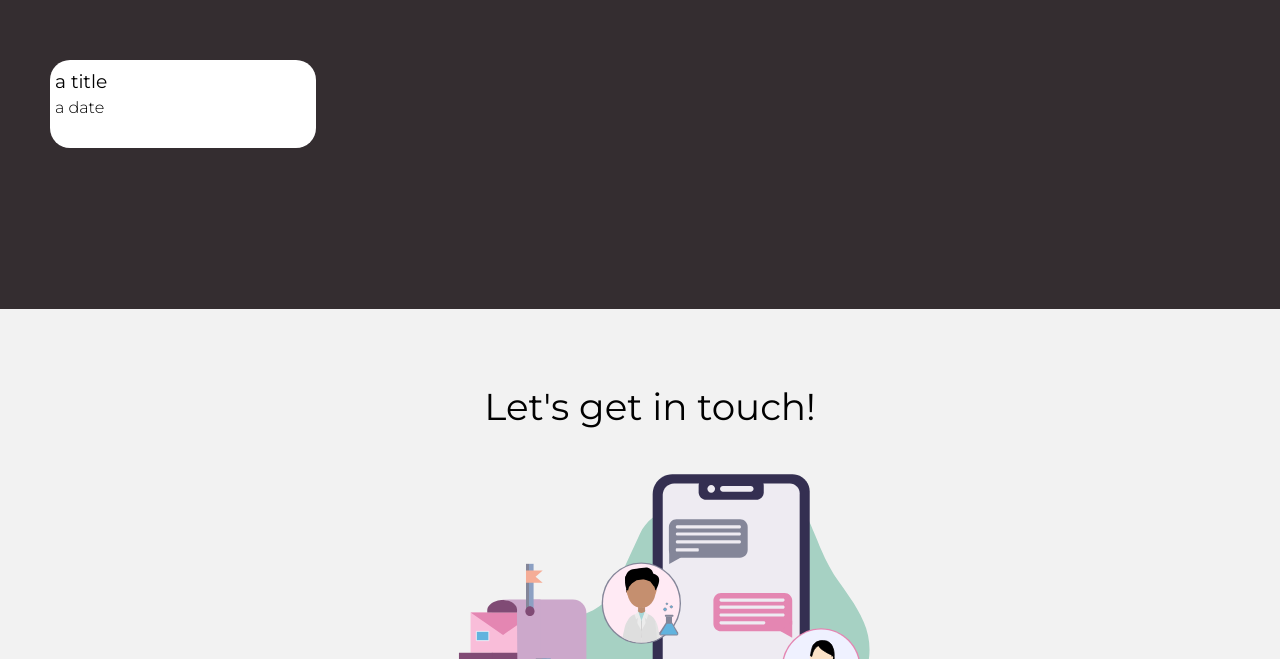
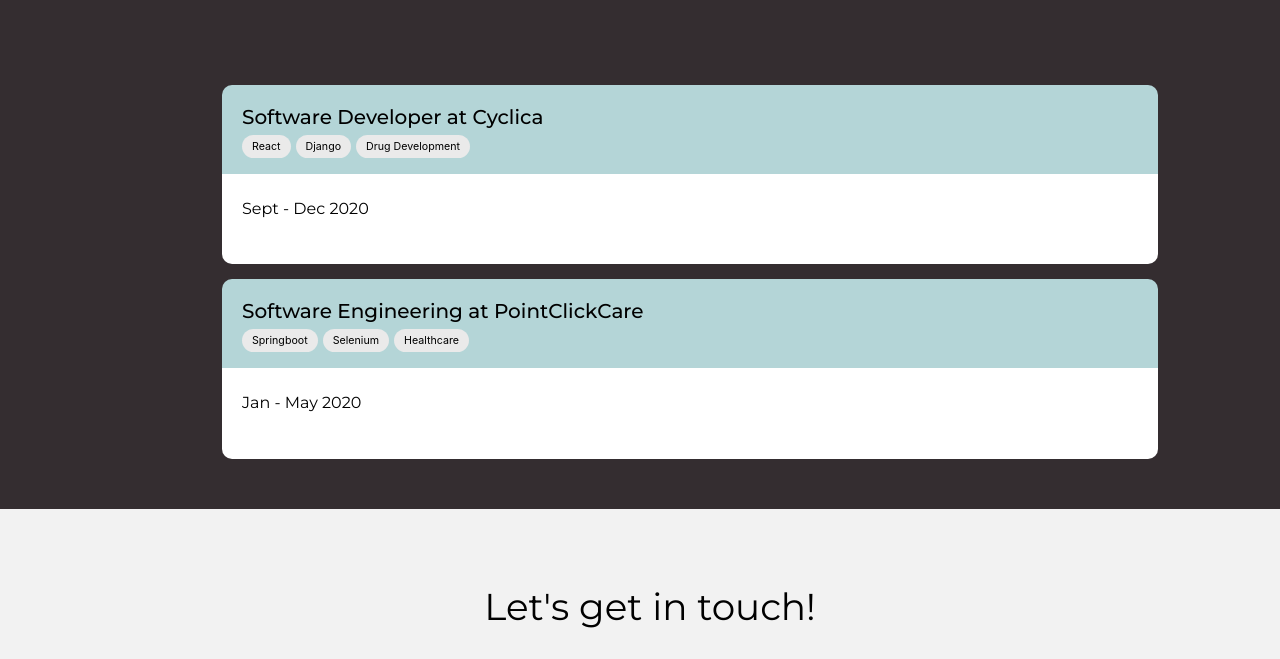
Before and after one commit to lecathy/lecathy.github.io, a React (Create React App) app: page / in a window 1280 px wide. Shown: the part 2573-3232 px from the top of the page. Built offline with nearby package versions, Linux system fonts and the light colour scheme.

Commit message:
Remove hardcode from experience section

```diff
--- a/src/components/experience/experience.css
+++ b/src/components/experience/experience.css
@@ -8,12 +8,13 @@
 .avatar {
     position: absolute;
     right: 0;
-    width: 40%;
+    text-align: right;
+    width: 35%;
 }
 
 .experience-header {
     color: white;
-    padding-top: 175px;
+    padding-top: 200px;
     margin-left: 50px;
 }
 
--- a/src/components/experience/experience.js
+++ b/src/components/experience/experience.js
@@ -6,18 +6,26 @@
 
 export default function Experience() {
     const [view, setView] = useState('list');
-    const { TabPane } = Tabs;
+    const experiences = [
+        {
+            title: 'Software Developer at Cyclica',
+            date: 'Sept - Dec 2020',
+            filters: ['React', 'Django', 'Drug Development'],
+        },
+        {
+            title: 'Software Engineering at PointClickCare',
+            date: 'Jan - May 2020',
+            filters: ['Springboot', 'Selenium', 'Healthcare'],
+        }
+    ]
 
     function renderList() {
         return(
-            <div>
-                <Tabs tabPosition={'left'}>
-                    <TabPane
-                        key={'1'}
-                        tab={<MyTab title="a title" date="a date" />}
-                    />
-                </Tabs>
-            </div>
+            experiences.map(experience => {
+                return(
+                    <MyTab title={experience.title} date={experience.date} filters={experience.filters} />
+                );
+            })
         );
     }
 
@@ -31,9 +39,9 @@
 
     return (
         <div className="experience-container">
-            <div>
+            <p>
                 <img src={Avatar} alt={'my avatar'} className="avatar"/>
-            </div>
+            </p>
             <h1 className="experience-header">Work Experience</h1>
             <div className="light-underline"/>
             <span>
--- a/src/components/footer/myFooter.css
+++ b/src/components/footer/myFooter.css
@@ -10,6 +10,7 @@
     font-size: 10pt;
     color: white;
     margin-top: 50px;
+    font-family: 'Montserrat';
 }
 
 hr {
--- a/src/components/myTab/myTab.css
+++ b/src/components/myTab/myTab.css
@@ -1,11 +1,44 @@
 .tab-container {
+    margin-top: 15px;
+}
+
+.tab-header {
+    background-color: #B4D5D7;
+    border-top-right-radius: 10px;
+    border-top-left-radius: 10px;
+    width: 70%;
+    padding: 20px;
+    margin: 0 auto;
+}
+
+.tab-title {
+    color: black;
+    font-family: 'Montserrat';
+    font-weight: 450;
+    font-size: 15pt;
+    margin-bottom: 5px;
+    margin-top: 0px;
+}
+
+.tab-filters {
+    background-color: #EAEAEA;
+    border-radius: 15px;
+    padding: 5px 10px;
+    text-align: right;
+    font-size: 8pt;
+    margin: 10px 5px 0px 0px;
+}
+
+.tab-content {
     background-color: white;
-    width: 20%;
-    padding: 5px;
-    border-radius: 20px;
+    width: 70%;
+    padding: 20px;
+    border-bottom-right-radius: 10px;
+    border-bottom-left-radius: 10px;
     outline: none;
     box-shadow: none;
     border: none;
+    margin: 0 auto;
 }
 
 .ant-tabs-tab-btn {
@@ -14,19 +47,10 @@
     border: none;
 }
 
-.tab-title {
+.tab-date {
     color: black;
     font-family: 'Montserrat';
     font-weight: 400;
-    font-size: 14pt;
-    margin-bottom: 0px;
-    margin-top: 5px;
-}
-
-.tab-date {
-    color: black;
-    font-family: 'Montserrat';
-    font-weight: 300;
     font-size: 12pt;
     margin-top: 5px;
 }
--- a/src/components/myTab/myTab.js
+++ b/src/components/myTab/myTab.js
@@ -2,10 +2,32 @@
 import "../myTab/myTab.css";
 
 export default function MyTab(props) {
+
+    function renderFilters(){
+        return (
+            props.filters.map(filter => {
+                return (
+                    <span className="tab-filters">{filter}</span>
+                );
+            })
+        );
+    }
+
     return(
         <div className="tab-container">
-            <h4 className="tab-title"> {props.title} </h4>
-            <h5 className="tab-date"> {props.date} </h5>
+            <div className="tab-header">
+                <h4
+                    className="tab-title"
+                >
+                    {props.title}
+                </h4>
+                <span>
+                    { renderFilters() }
+                </span>
+            </div>
+            <div className="tab-content">
+                <h5 className="tab-date"> {props.date} </h5>
+            </div>
         </div>
     );
 }
```
